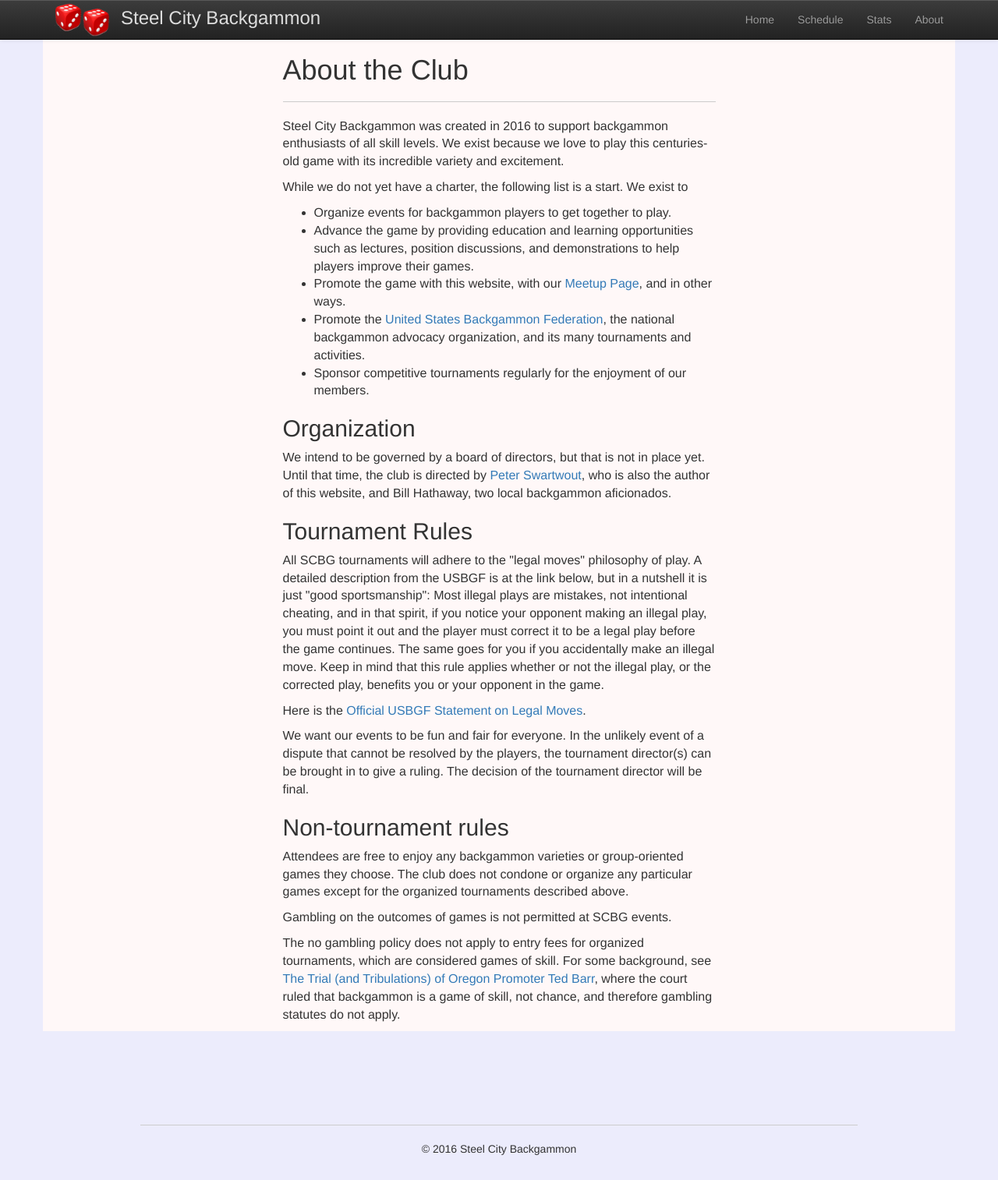
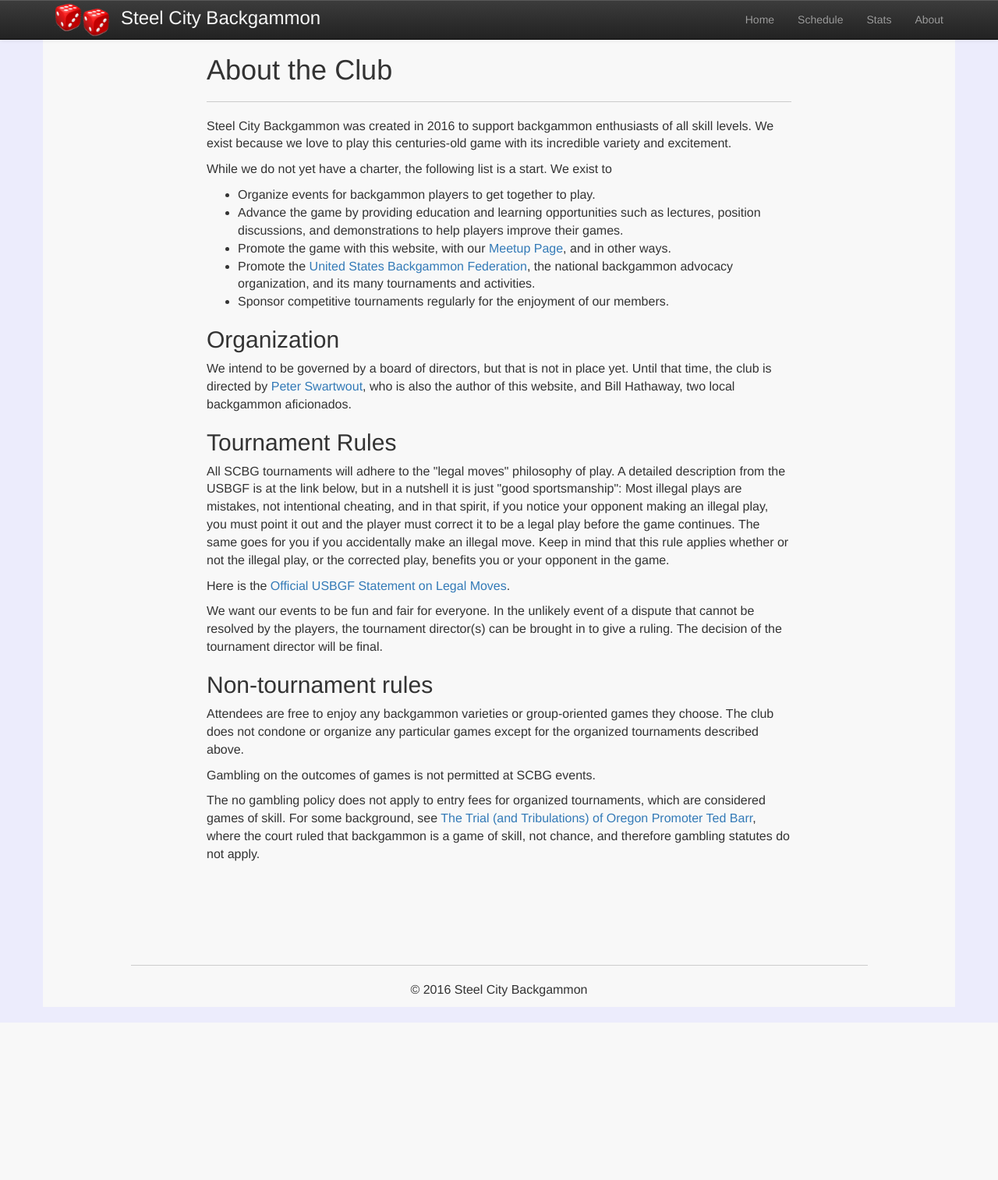
Before and after one commit to pblackwood/steelcitybg, a PHP site: page /about.html in a window 1280 px wide. Shown: the whole page at 78% size. After the commit the page ends 1279 px from the top, so only its background shows below. Run offline with PHP 8.4, Linux system fonts and the light colour scheme.

Commit message:
Some cosmetic changes

```diff
--- a/src/about.html
+++ b/src/about.html
@@ -18,8 +18,6 @@
           integrity="sha384-fLW2N01lMqjakBkx3l/M9EahuwpSfeNvV63J5ezn3uZzapT0u7EYsXMjQV+0En5r" crossorigin="anonymous">
     <!-- Site-wide styles -->
     <link href="css/app.css" rel="stylesheet">
-    <!-- Custom styles for this page -->
-    <link href="css/attendanceStats.css" rel="stylesheet">
 </head>
 <body>
 
@@ -54,7 +52,7 @@
 
 <div class="container about">
     <div class="row">
-        <div class="col-md-6 col-md-offset-3">
+        <div class="col-md-8 col-md-offset-2">
             <h1>About the Club</h1>
             <hr/>
             <p>Steel City Backgammon was created in 2016 to support backgammon enthusiasts of all skill levels. We exist
@@ -103,10 +101,9 @@
                 not apply.
             </p>
         </div>
+        <footer class="footer col-xs-10 col-xs-offset-1">
+            <hr/>
+            <p class="copyright">&copy; 2016 Steel City Backgammon</p>
+        </footer>
     </div>
-
-    <footer class="footer col-xs-10 col-xs-offset-1">
-        <hr/>
-        <p class="copyright">&copy; 2016 Steel City Backgammon</p>
-    </footer>
 </div> <!-- /container -->
--- a/src/css/app.css
+++ b/src/css/app.css
@@ -5,6 +5,11 @@ body {
 
 hr {
     border-top: 1px solid #ccc;
+}
+
+.row {
+    font-size: medium;
+    background-color: #f8f8f8;
 }
 
 .brand-icon {
@@ -15,7 +20,7 @@ hr {
 
 .brand-name {
     display: inline;
-    color: #ddd;
+    color: #f8f8f8;
     font-weight: normal;
     position: relative;
     top: 10px;
@@ -47,7 +52,6 @@ hr {
 }
 
 .announce {
-    background-color: #fff8f8;
     border-top: 1px solid #bbb;
     border-left: 1px solid #bbb;
     border-right: 1px solid #bbb;
--- a/src/css/attendanceStats.css
+++ b/src/css/attendanceStats.css
@@ -1,8 +1,3 @@
-.row {
-    font-size: medium;
-    background-color: #fff8f8;
-}
-
 .header h1, .header h3 {
     text-align: center
 }
--- a/src/schedule.html
+++ b/src/schedule.html
@@ -11,7 +11,7 @@
           integrity="sha384-1q8mTJOASx8j1Au+a5WDVnPi2lkFfwwEAa8hDDdjZlpLegxhjVME1fgjWPGmkzs7" crossorigin="anonymous">
     <link rel="stylesheet" href="https://maxcdn.bootstrapcdn.com/bootstrap/3.3.6/css/bootstrap-theme.min.css"
           integrity="sha384-fLW2N01lMqjakBkx3l/M9EahuwpSfeNvV63J5ezn3uZzapT0u7EYsXMjQV+0En5r" crossorigin="anonymous">
-    <!-- Custom styles for this template -->
+    <!-- Site-wide styles -->
     <link href="css/app.css" rel="stylesheet">
 </head>
 <body>
```
